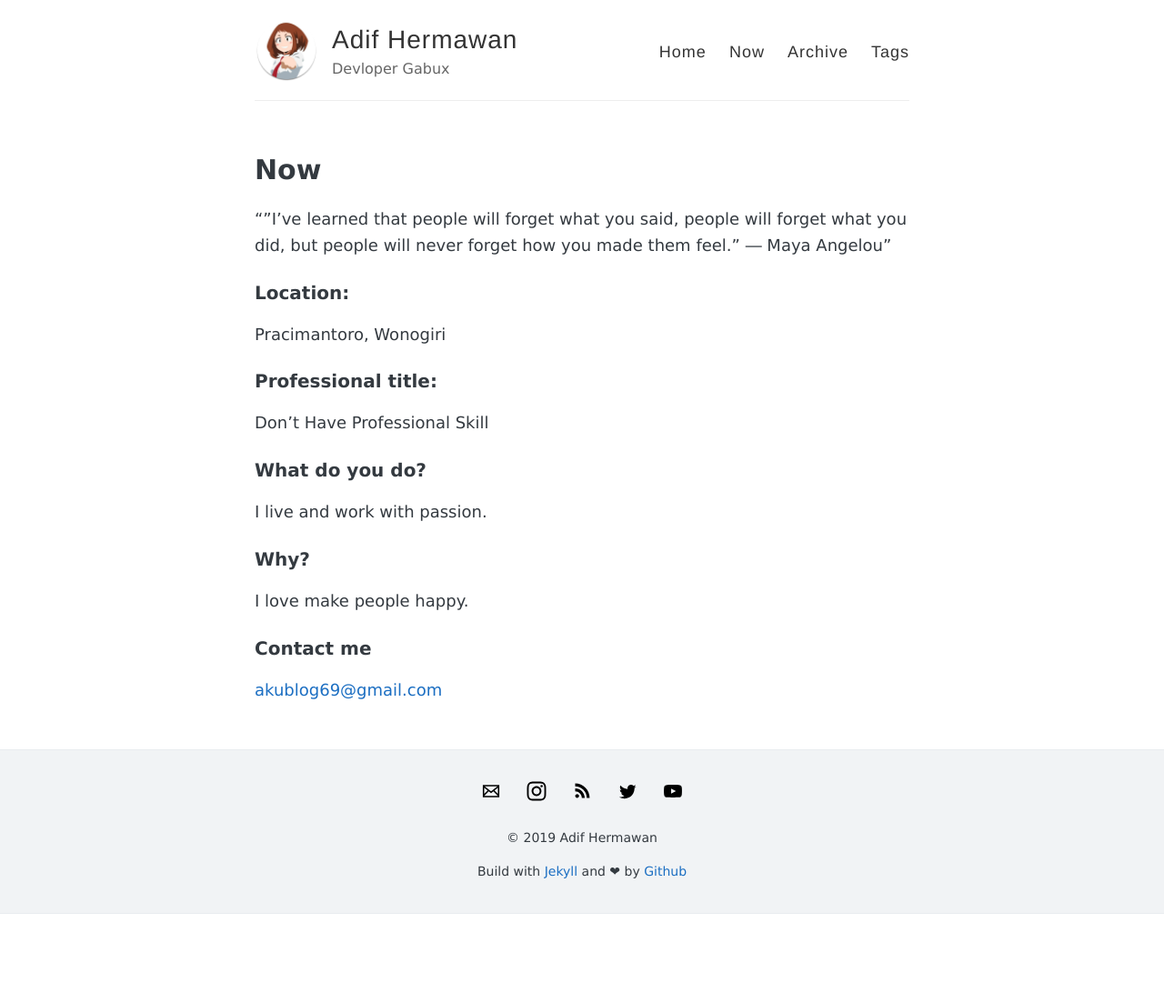
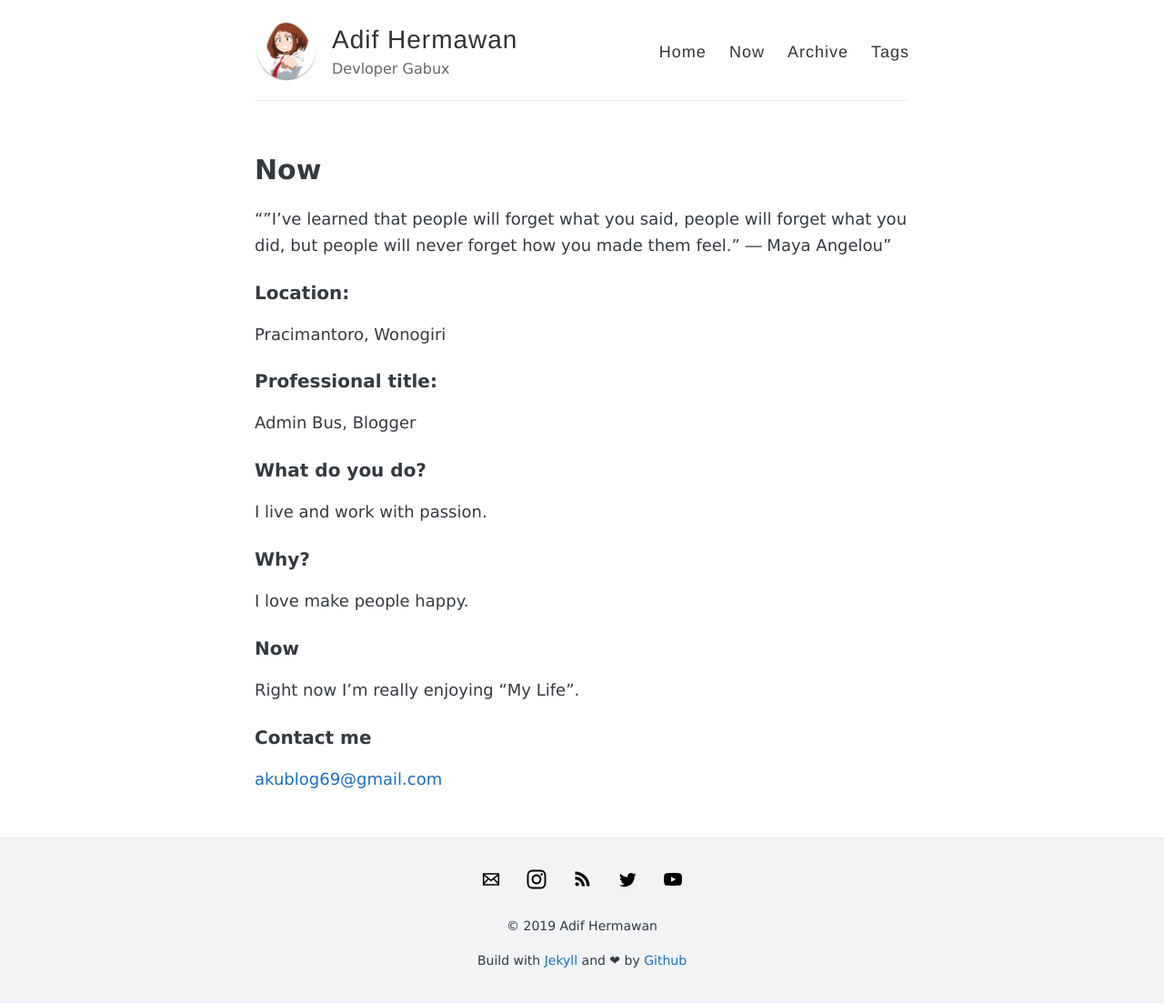
Before and after one commit to adif48/Blog, a Jekyll site: the page built from now.md, in a window 1280 px wide. Shown: the whole page at 91% size. Built offline with Jekyll 4.4.1, drawn with Linux system fonts in a browser that asks for light colours; before the commit the page ends 1005 px from its top, so only the background shows below that.

Commit message:
Update now.md

```diff
--- a/now.md
+++ b/now.md
@@ -10,7 +10,7 @@ permalink: "/now/"
 Pracimantoro, Wonogiri
 
 ### Professional title:
-Don't Have Professional Skill
+Admin Bus, Blogger
 
 ### What do you do?
 I live and work with passion.
@@ -18,6 +18,10 @@ I live and work with passion.
 ### Why?
 I love make people happy.
 
+### Now
+
+Right now I'm really enjoying "My Life".
+
 
 ### Contact me
 
```
